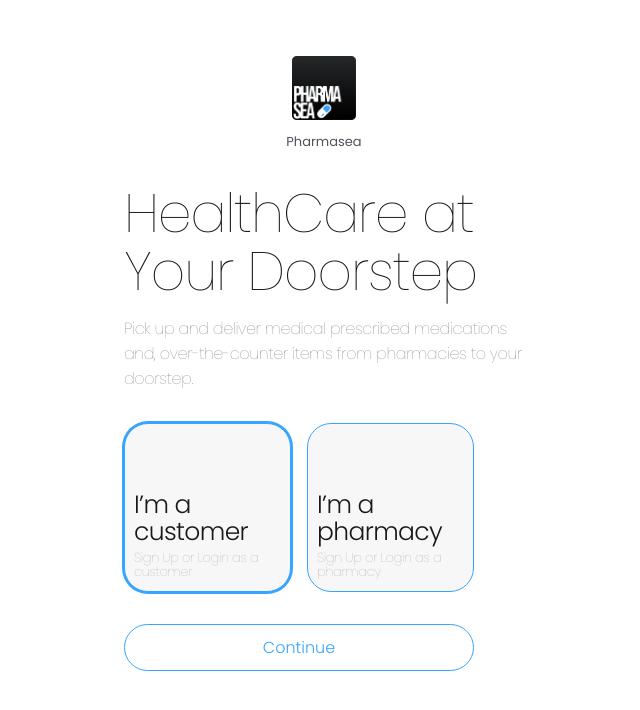
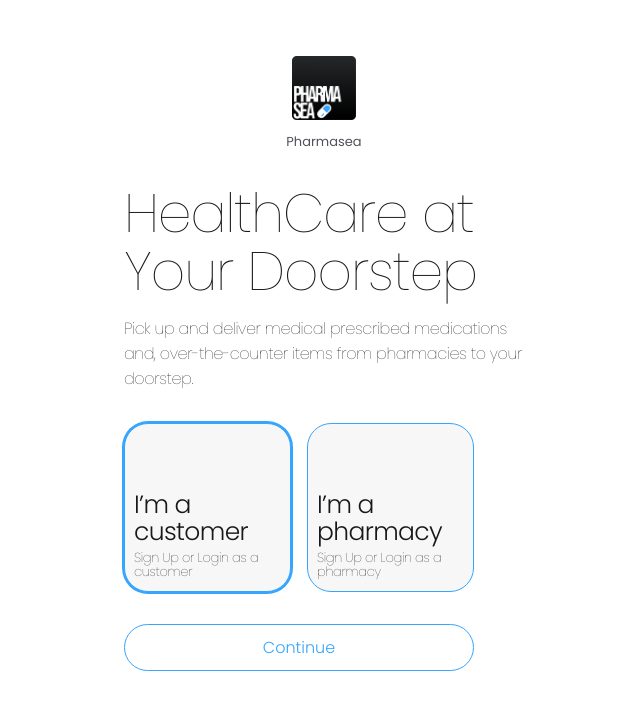
Before and after one commit to Raphdon832/HealthApp, a React (Vite) app: page /auth/landing in a window 1280 px wide. Shown: the top 710 px of the page, without its empty margins (316-956 px from the left). Built offline with nearby package versions, Linux system fonts and the light colour scheme; no server answers.

Commit message:
Update Landing.jsx

```diff
--- a/src/pages/auth/Landing.jsx
+++ b/src/pages/auth/Landing.jsx
@@ -12,15 +12,15 @@ const navigate = useNavigate();
 return (
   <AuthLayout>
     <div className="font-poppins text-[32px] sm:text-[38px] md:text-[42px] lg:text-[54px] font-thin tracking-tight leading-[109%] text-left">HealthCare at<br/>Your Doorstep</div>
-    <p className="mt-4 text-zinc-500 text-[13px] sm:text-[14px] md:text-[16px] tracking-tight font-thin leading-[154%] font-poppins text-left">Pick up and deliver medical prescribed medications and, over-the-counter items from pharmacies to your doorstep.</p>
+    <p className="mt-4 text-black text-[13px] sm:text-[14px] md:text-[16px] tracking-tight font-thin leading-[154%] font-poppins text-left">Pick up and deliver medical prescribed medications and, over-the-counter items from pharmacies to your doorstep.</p>
     <div className="mt-8 flex flex-row gap-4 w-full max-w-[350px] mx-0">
       <button onClick={()=>setRole('customer')} className={`relative rounded-3xl p-0 text-left border-[1] font-poppins bg-[#F7F7F7] w-[169px] h-[169px] border-[1px] ${role==='customer'?'border-[#36A5FF] border-[1.5px] ring-2 ring-[#36A5FF]':'border-[#36A5FF]'}`}>
         <div className="absolute left-[9px] top-[67px] text-[20px] sm:text-[25px] font-light tracking-tight leading-[109%] font-poppins">I’m a<br/>customer</div>
-        <div className="absolute left-[9px] top-[127px] text-zinc-400 text-[12px] sm:text-[13px] font-extralight tracking-tight leading-[109%] font-poppins">Sign Up or Login as a customer</div>
+        <div className="absolute left-[9px] top-[127px] text-black text-[12px] sm:text-[13px] font-extralight tracking-tight leading-[109%] font-poppins">Sign Up or Login as a customer</div>
       </button>
       <button onClick={()=>setRole('pharmacy')} className={`relative rounded-3xl p-0 text-left border-[2] font-poppins bg-[#F7F7F7] w-[169px] h-[169px] border-[1px] ${role==='pharmacy'?'border-[#36A5FF] border-[1.5px] ring-2 ring-[#36A5FF]':'border-[#36A5FF]'}`}>
         <div className="absolute left-[9px] top-[67px] text-[20px] sm:text-[25px] font-light tracking-tight leading-[109%] font-poppins">I’m a<br/>pharmacy</div>
-        <div className="absolute left-[9px] top-[127px] text-zinc-400 text-[12px] sm:text-[13px] font-extralight tracking-tight leading-[109%] font-poppins">Sign Up or Login as a pharmacy</div>
+        <div className="absolute left-[9px] top-[127px] text-black text-[12px] sm:text-[13px] font-extralight tracking-tight leading-[109%] font-poppins">Sign Up or Login as a pharmacy</div>
       </button>
     </div>
     <div className="flex justify-start w-full max-w-[350px] mx-0">
```
